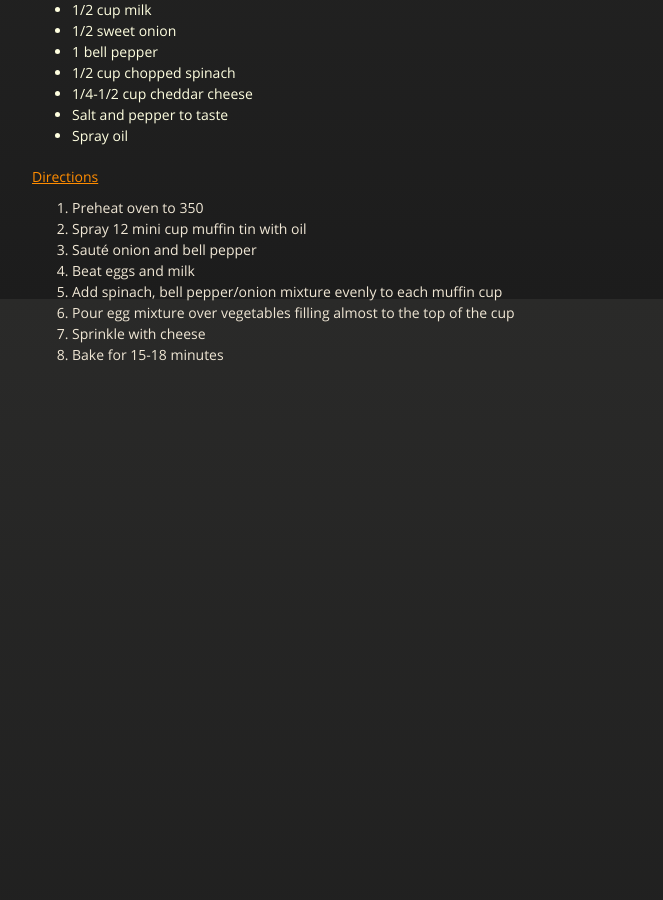
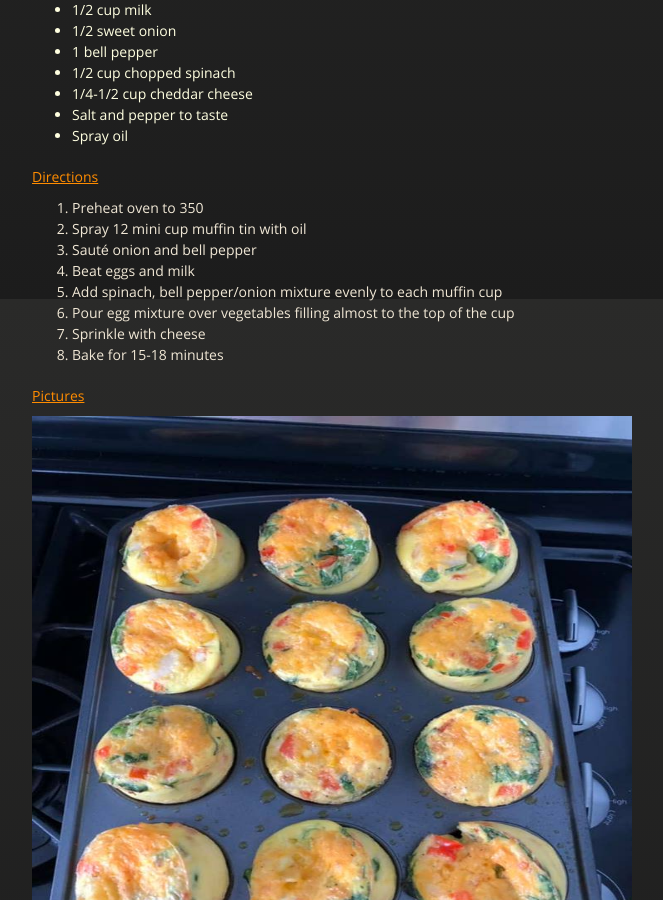
Before and after one commit to cmwillett/TheDigitalCookbook, a Jekyll site: the page built from Breakfast/MariasBreakfastBites.md, in a window 1280 px wide and 900 px high, scrolled down 601 px. Shown: the whole window, without its empty margins (283-946 px from the left). Built offline with Jekyll 4.4.1, drawn with Linux system fonts in a browser that asks for light colours; nearby versions of some CDN libraries; before the commit the page ends 1006 px from its top, so only the background shows below that.

Commit message:
added breakfast bites pic

```diff
--- a/Breakfast/MariasBreakfastBites.md
+++ b/Breakfast/MariasBreakfastBites.md
@@ -26,3 +26,6 @@ tags: breakfast,bites,maria,izzo,willett
 6. Pour egg mixture over vegetables filling almost to the top of the cup
 7. Sprinkle with cheese
 8. Bake for 15-18 minutes
+
+#### Pictures
+![]({{site.github.url}}/Breakfast/Images/MariasBreakfastBites.jpg){:height="600px" width="600px"}
```
Also changed, not shown: Breakfast/Images/MariasBreakfastBites.jpg (added).
